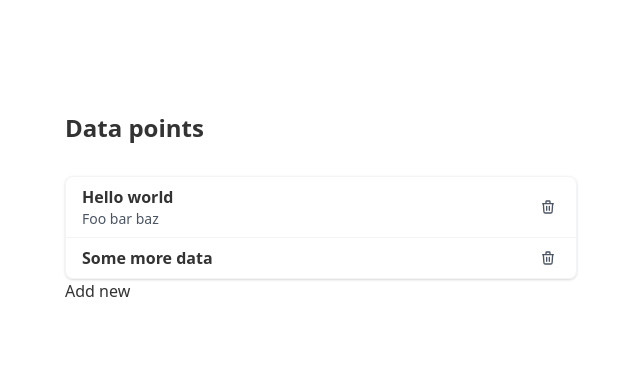
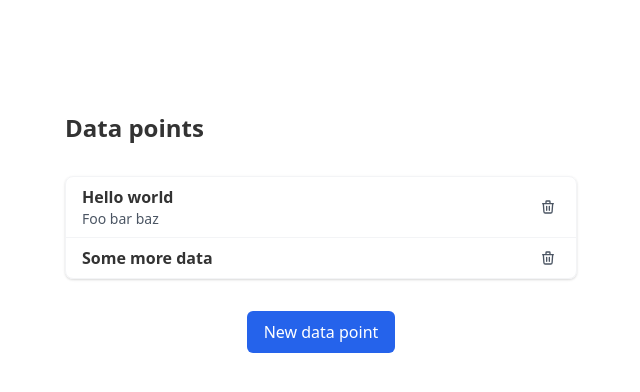
Before and after one commit to stefanbugge/frontend-coding-challenge, a React (Create React App) app: page / in a window 1280 px wide. Shown: the top 392 px of the page, without its empty margins (319-959 px from the left). Built offline with nearby package versions, Linux system fonts and the light colour scheme.

Commit message:
improve: styling create button

```diff
--- a/src/App.tsx
+++ b/src/App.tsx
@@ -9,6 +9,7 @@ import {
 } from "react-router-dom";
 import { v4 as uuid } from "uuid";
 
+import { Button } from "./components/button";
 import {
   ListContainer,
   ListItem,
@@ -111,7 +112,11 @@ function Main() {
             ))}
           </ListContainer>
         </ListSkeleton>
-        <Link to="/new">Add new</Link>
+        <div className="mt-8 flex justify-center">
+          <Button variant="primary" onClick={() => navigate("/new")}>
+            New data point
+          </Button>
+        </div>
       </div>
     </div>
   );
```
